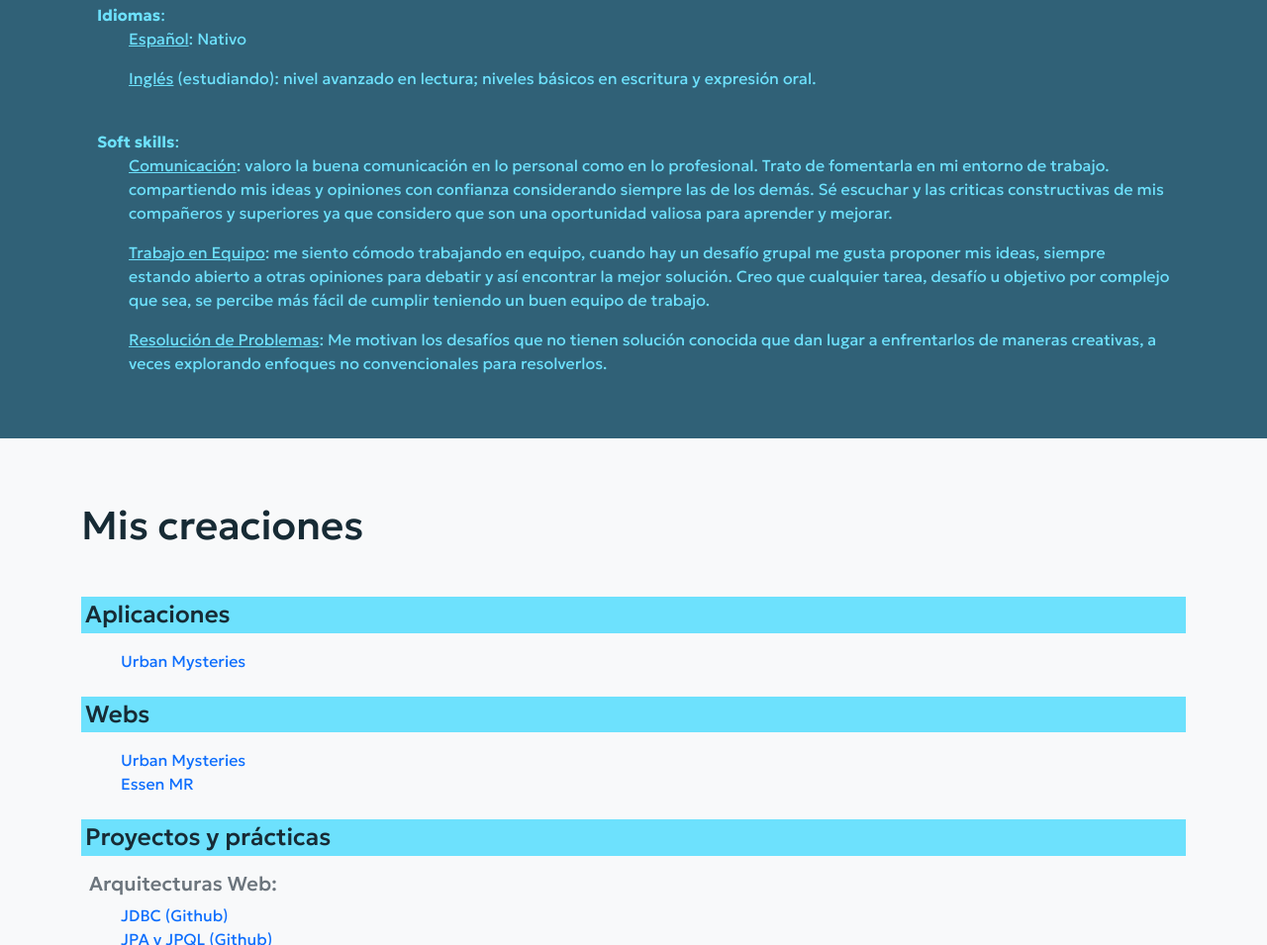
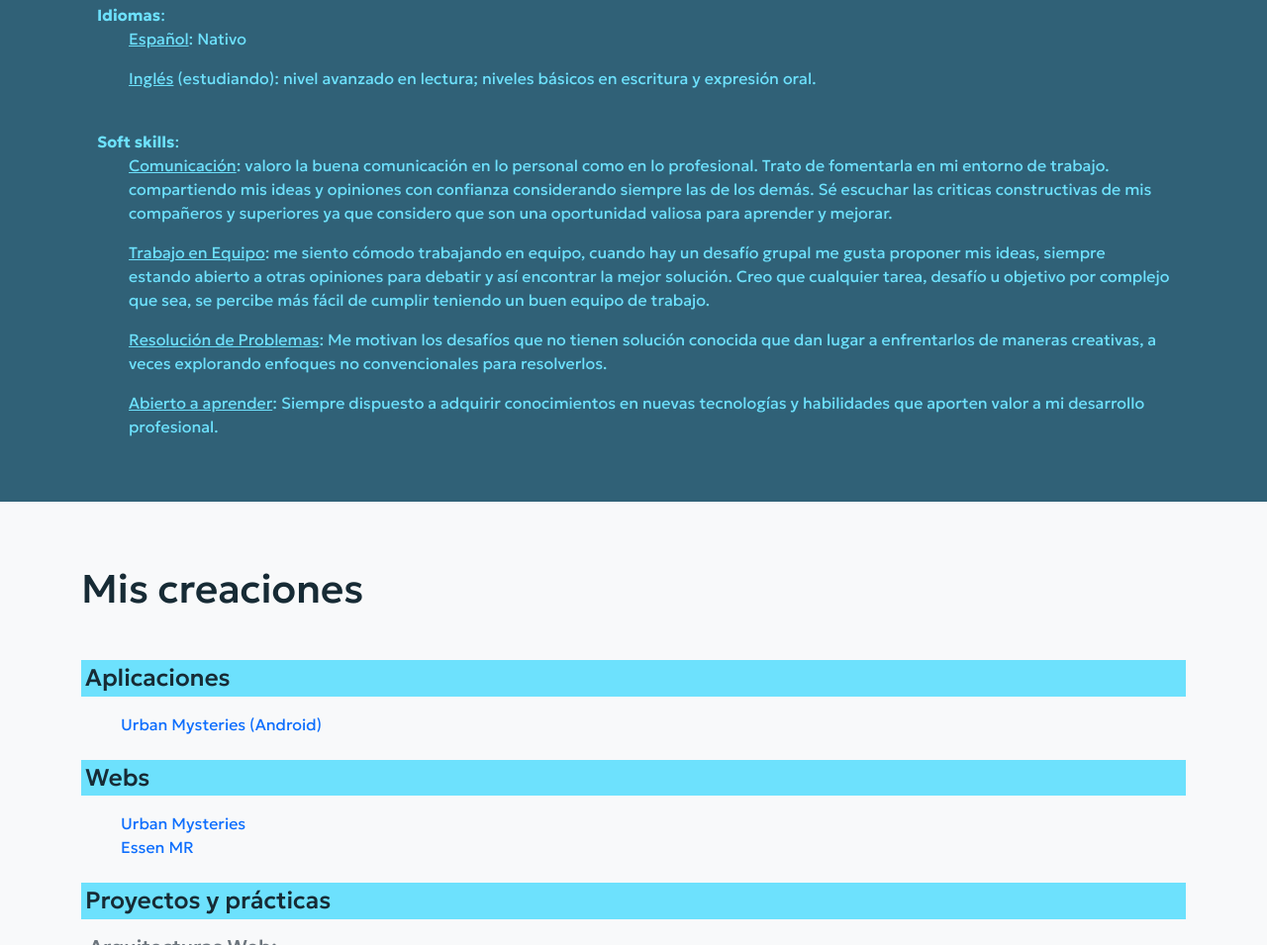
Before and after one commit to galeguay/portfolio, a plain HTML site: page index.html in a window 1280 px wide. Shown: the part 1550-2505 px from the top of the page at 99% size. Drawn offline with nearby package versions, Linux system fonts and the light colour scheme.

Commit message:
update softskills

```diff
--- a/index.html
+++ b/index.html
@@ -95,13 +95,16 @@
                         <br>
                         <ul class="ul-nonestyle">
                         <li class="mb-3">
-                            <u>Comunicación</u>: valoro la buena comunicación en lo personal como en lo profesional. Trato de fomentarla en mi entorno de trabajo. compartiendo mis ideas y opiniones con confianza considerando siempre las de los demás. Sé escuchar y las criticas constructivas de mis compañeros y superiores ya que considero que son una oportunidad valiosa para aprender y mejorar.
+                            <u>Comunicación</u>: valoro la buena comunicación en lo personal como en lo profesional. Trato de fomentarla en mi entorno de trabajo. compartiendo mis ideas y opiniones con confianza considerando siempre las de los demás. Sé escuchar las criticas constructivas de mis compañeros y superiores ya que considero que son una oportunidad valiosa para aprender y mejorar.
                         </li>
                         <li class="mb-3">
                             <u>Trabajo en Equipo</u>: me siento cómodo trabajando en equipo, cuando hay un desafío grupal me gusta proponer mis ideas, siempre estando abierto a otras opiniones para debatir y así encontrar la mejor solución. Creo que cualquier tarea, desafío u objetivo por complejo que sea, se percibe más fácil de cumplir teniendo un buen equipo de trabajo.
                         </li>
                         <li class="mb-3">
                             <u>Resolución de Problemas</u>: Me motivan los desafíos que no tienen solución conocida que dan lugar a enfrentarlos de maneras creativas, a veces explorando enfoques no convencionales para resolverlos.
+                        </li>
+                        <li class="mb-3">
+                            <u>Abierto a aprender</u>: Siempre dispuesto a adquirir conocimientos en nuevas tecnologías y habilidades que aporten valor a mi desarrollo profesional.
                         </li>
                     </div>
                 </div>
@@ -114,7 +117,7 @@
                     <h4 class="bg-c2 p-1">Aplicaciones</h4>
                     <div class="p-2">
                         <ul class="ul-nonestyle">
-                            <li><a class="text-decoration-none" href="https://play.google.com/store/apps/details?id=com.urbanmysteries.urbanmysteries" target="_blank">Urban Mysteries</a></li>
+                            <li><a class="text-decoration-none" href="https://play.google.com/store/apps/details?id=com.urbanmysteries.urbanmysteries" target="_blank">Urban Mysteries (Android)</a></li>
                         </ul>
                     </div>
                     <h4 class="bg-c2 p-1">Webs</h4>
```
Also changed, not shown: urban.html (+3 -0 lines).
